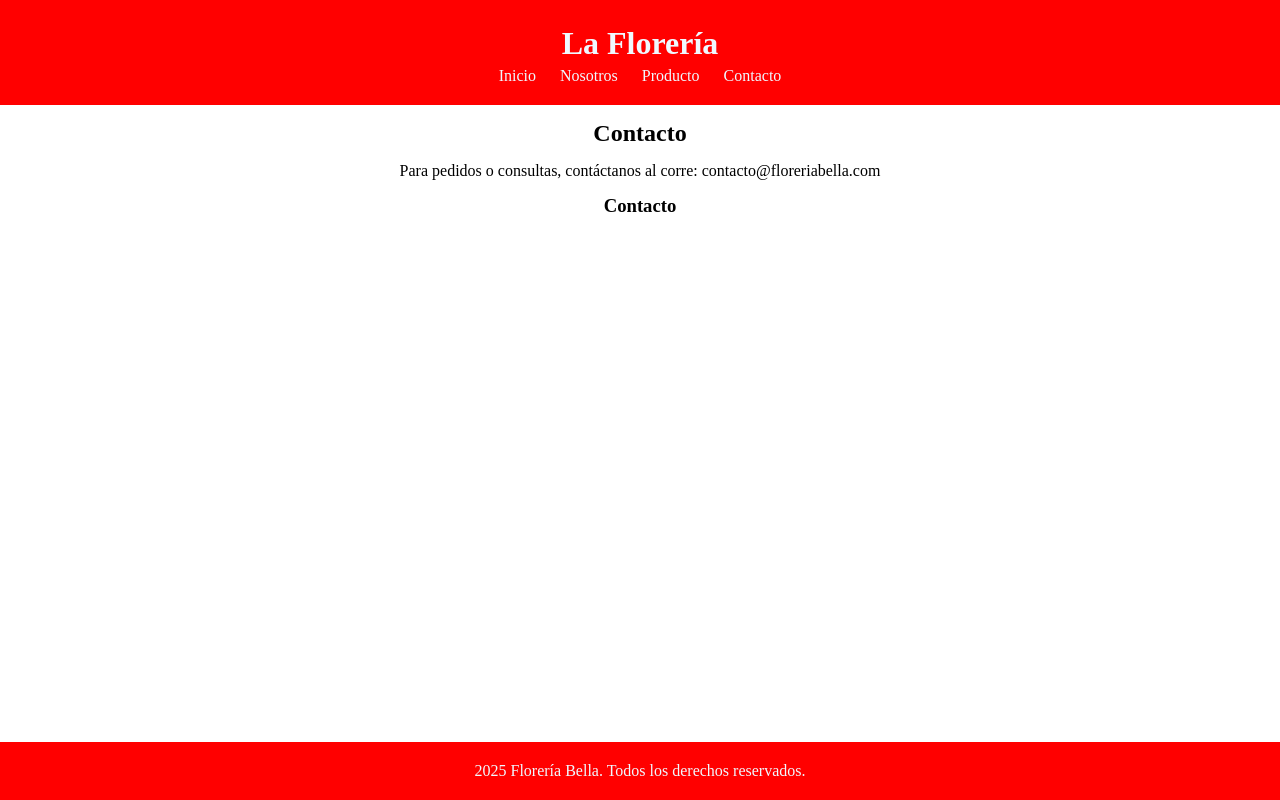
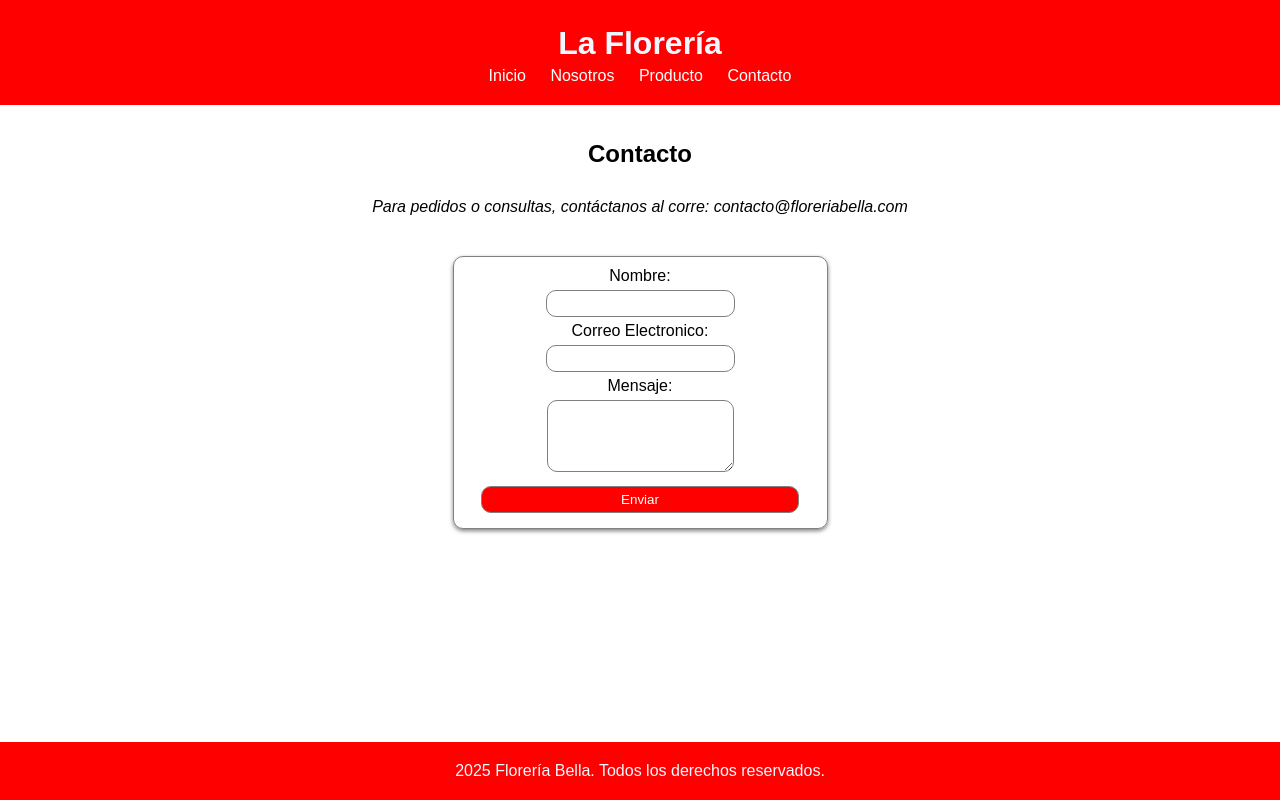
Before and after one commit to atoro7/programacion3, a plain HTML site: page floreria/pages/contacto.html in a window 1280 px wide. Drawn offline with Linux system fonts and the light colour scheme.

Commit message:
Pagina de floreria actualizada

```diff
--- a/floreria/pages/contacto.html
+++ b/floreria/pages/contacto.html
@@ -21,14 +21,28 @@
     <main>
       <section>
         <h2><b>Contacto</b></h2>
-        <p>
+        <address>
           Para pedidos o consultas, contáctanos al corre:
           contacto@floreriabella.com
-        </p>
-        <h3><b>Contacto</b></h3>
+        </address>
       </section>
       <section>
-        <form action=""></form>
+        <form action="">
+          <label for="nombre">Nombre:</label>
+          <br>
+          <input type="text" id="nombre" name="nombre" required>
+          <br>
+          <label for="email">Correo Electronico:</label>
+          <br>
+          <input type="email" id="email" name="email" required>
+          <br>
+          <label for="mensaje">Mensaje:</label>
+          <br>
+          <textarea id="mensaje" name="mensaje" rows="4" required></textarea>
+          <br>
+          <button type="submit">Enviar</button>
+          <br>
+        </form>
       </section>
     </main>
     <footer>
--- a/floreria/pages/stylecontacto.css
+++ b/floreria/pages/stylecontacto.css
@@ -2,6 +2,7 @@
   margin: 0;
   padding: 0;
   box-sizing: border-box;
+  font-family: Arial, sans-serif;
 }
 
 header {
@@ -13,6 +14,10 @@ header {
 
 h1 {
   padding: 5px;
+}
+
+h2 {
+  padding: 20px;
 }
 
 body {
@@ -46,3 +51,48 @@ footer {
   color: aliceblue;
   background-color: red;
 }
+
+a {
+  text-decoration: none;
+  color: white;
+  font-size: 16px;
+}
+
+form {
+  border: 1px solid gray;
+  width: 30%;
+  margin: 0 auto;
+  padding: 10px;
+  border-radius: 10px;
+  box-shadow: 0px 2px 4px gray;
+}
+
+label {
+  font-weight: 100;
+}
+
+textarea,
+input[type="text"],
+input[type="email"],
+button[type="submit"] {
+  border-radius: 10px;
+  padding: 5px;
+  margin: 5px;
+  border: 1px solid gray;
+}
+
+button[type="submit"] {
+  width: 90%;
+  background-color: red;
+  color: white;
+}
+
+address {
+  font-size: 16px;
+}
+address > a {
+  color: black;
+}
+address {
+  padding: 10px;
+}
--- a/floreria/style.css
+++ b/floreria/style.css
@@ -2,11 +2,12 @@
   margin: 0;
   padding: 0;
   box-sizing: border-box;
+  font-family: Arial, sans-serif;
 }
 
 header {
   padding: 20px;
-  color: aliceblue;
+  color: rgb(235, 235, 235);
   background-color: red;
   text-align: center;
 }
@@ -16,7 +17,7 @@ h1 {
 }
 
 h2 {
-  padding: 15px;
+  padding: 20px;
 }
 
 a {
@@ -44,6 +45,11 @@ p {
 
 img {
   box-shadow: 0px 2px 4px grey;
+  transition: transform 0.10s ease; /* Transición suave */
+}
+
+img:hover {
+  transform: scale(1.1); /* Expansión al pasar el ratón */
 }
 
 footer {
```
